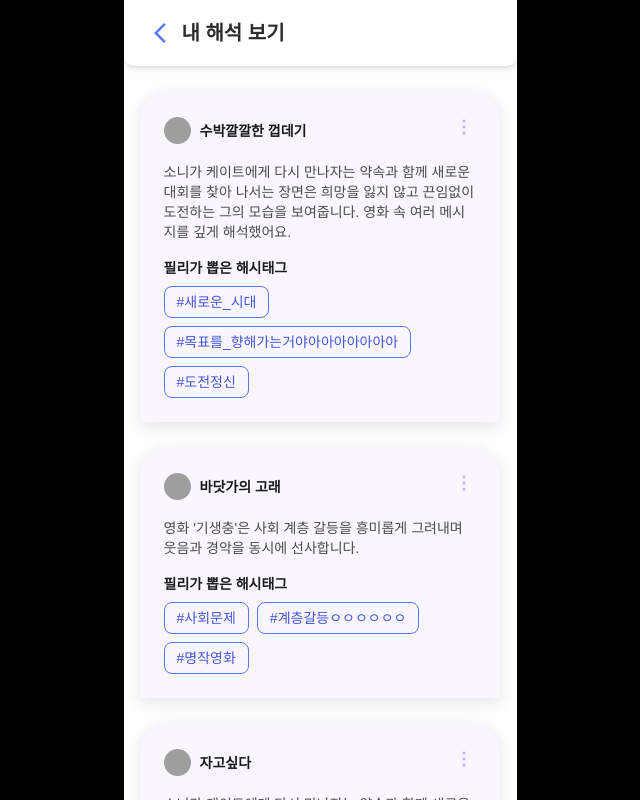
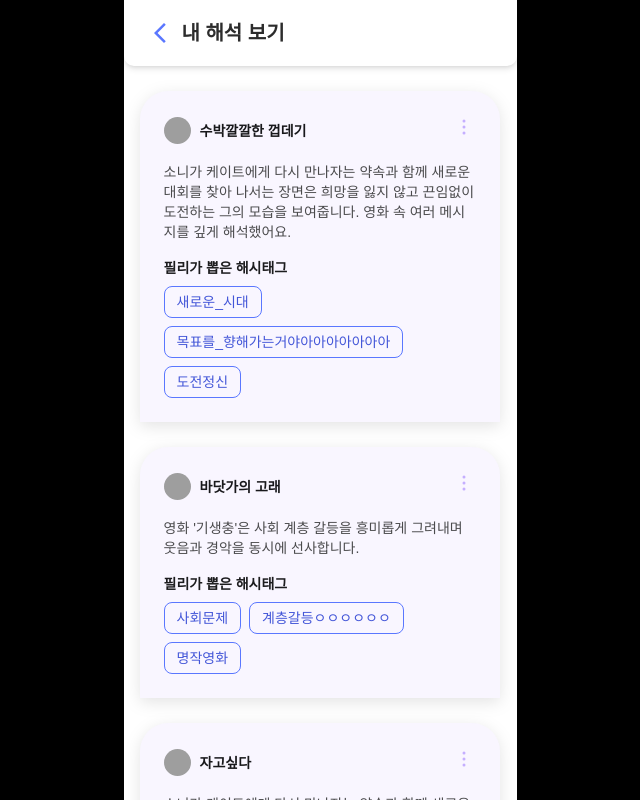
Before and after one commit to 2025-MJU-SW-CONTEST/SW_FE, a React (Vite) app: page /mypage/interpretations in a window 1280 px wide. Shown: the whole page, without its empty margins (320-960 px from the left). Built offline with nearby package versions, Linux system fonts and the light colour scheme; no server answers; sample sign-in values are in the browser's storage; grey boxes are pictures that could not be loaded; a web font is replaced by a local one.

Commit message:
Refactor: 태그 없을 시 로직, 구조 변경

```diff
--- a/src/components/interpretation.jsx/HashtagList.jsx
+++ b/src/components/interpretation.jsx/HashtagList.jsx
@@ -1,8 +1,9 @@
 import { useTranslation } from "react-i18next";
 
-const HashtagList = ({ hashtags }) => {
+const HashtagList = ({ hashtags, className = "" }) => {
   const { t } = useTranslation(["description"]);
-  if (!hashtags || !Array.isArray(hashtags)) return null;
+
+  if (!Array.isArray(hashtags) || hashtags.length === 0) return null;
 
   return (
     <div className="flex flex-col gap-2">
@@ -10,12 +11,12 @@ const HashtagList = ({ hashtags }) => {
         {t("description:description_hashtag")}
       </div>
       <div className="flex flex-wrap gap-2">
-        {hashtags.map((tag) => (
+        {hashtags.map((tag, idx) => (
           <div
-            key={tag}
+            key={`${String(tag)}-${idx}`}
             className="flex items-center justify-center h-8 px-3 py-1.5 rounded-lg border border-primary text-primary-700 text-014 leading-5"
           >
-            #{tag}
+            {String(tag)}
           </div>
         ))}
       </div>
```
